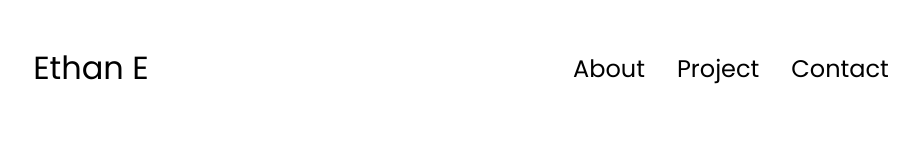
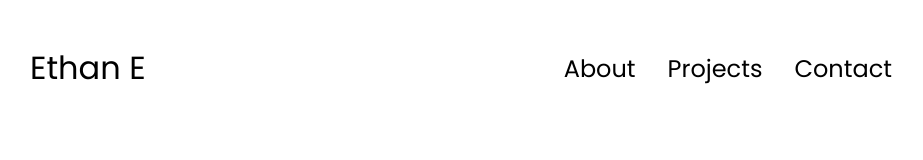
Before and after one commit to ethane02/portfolio, a plain HTML site: page index.html in a window 1280 px wide. Shown: the top 160 px of the page, without its empty margins (179-1102 px from the left). Drawn offline with Linux system fonts and the light colour scheme.

Commit message:
Small changes to text

```diff
--- a/index.html
+++ b/index.html
@@ -14,7 +14,7 @@
             <div>
             <ul class="nav-links">
                 <li><a href="#about">About</a></li>
-                <li><a href="#projects">Project</a></li>
+                <li><a href="#projects">Projects</a></li>
                 <li><a href="#contact">Contact</a></li>
             </ul>
             </div>
```
